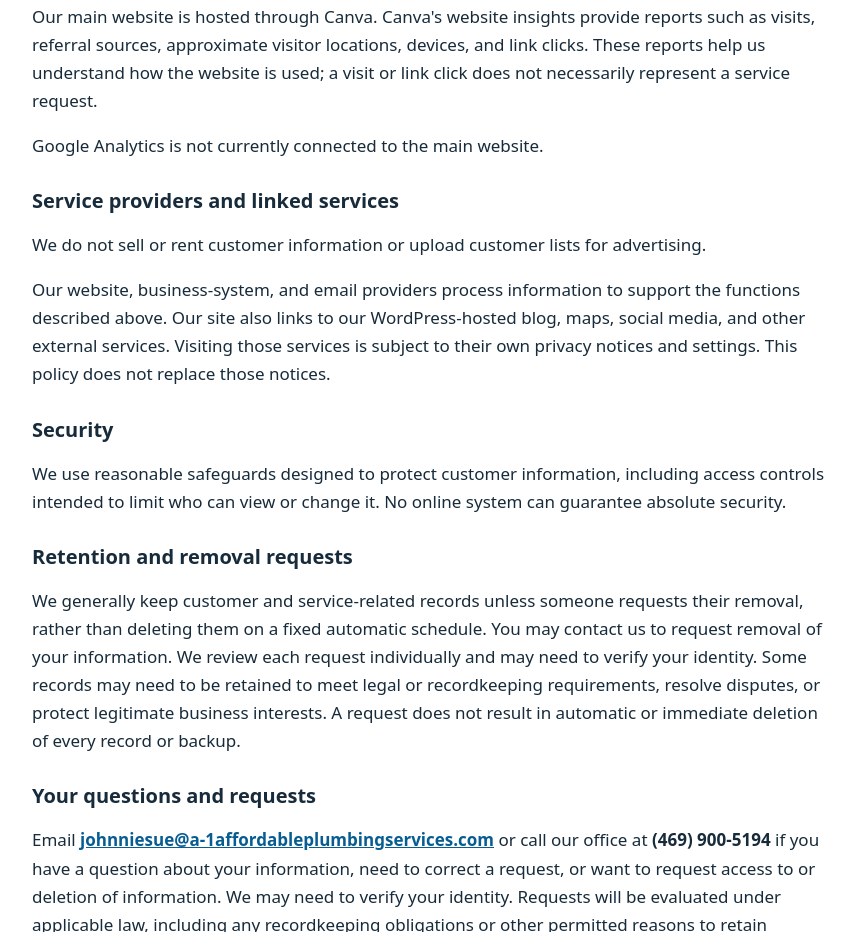
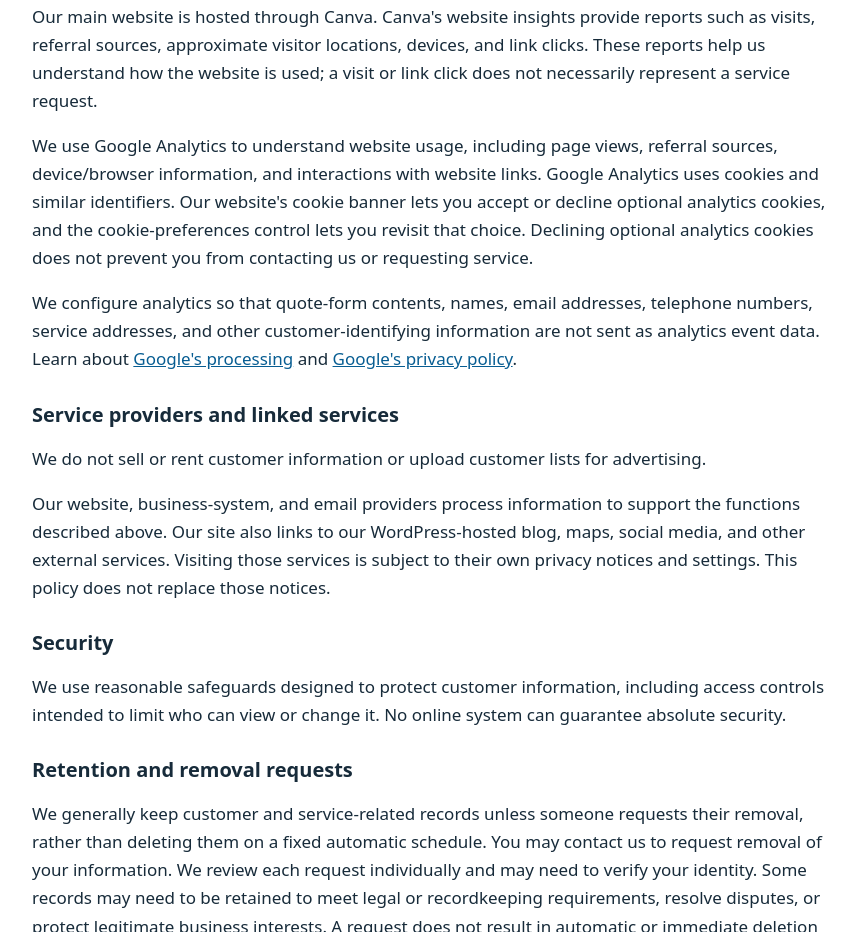
Before and after one commit to johnniesue/A-1APSVC-QUOTE-FORM, a plain HTML site: page privacy.html in a window 1280 px wide. Shown: the part 1073-2005 px from the top of the page, without its empty margins (208-1063 px from the left). Drawn offline with Linux system fonts and the light colour scheme.

Commit message:
Add approved Google Analytics and cookie consent privacy disclosure

```diff
--- a/privacy.html
+++ b/privacy.html
@@ -12,7 +12,8 @@
 <p>The quote system uses request identifiers and security checks to prevent spam and duplicate submissions. A temporary identifier is stored in your browser&#x27;s session storage. The system processes network information and uses hashed identifiers for these security checks.</p>
 <h2>Website measurement and cookies</h2>
 <p>Our main website is hosted through Canva. Canva&#x27;s website insights provide reports such as visits, referral sources, approximate visitor locations, devices, and link clicks. These reports help us understand how the website is used; a visit or link click does not necessarily represent a service request.</p>
-<p>Google Analytics is not currently connected to the main website.</p>
+<p>We use Google Analytics to understand website usage, including page views, referral sources, device/browser information, and interactions with website links. Google Analytics uses cookies and similar identifiers. Our website's cookie banner lets you accept or decline optional analytics cookies, and the cookie-preferences control lets you revisit that choice. Declining optional analytics cookies does not prevent you from contacting us or requesting service.</p>
+<p>We configure analytics so that quote-form contents, names, email addresses, telephone numbers, service addresses, and other customer-identifying information are not sent as analytics event data. Learn about <a href="https://policies.google.com/technologies/partner-sites">Google's processing</a> and <a href="https://policies.google.com/privacy">Google's privacy policy</a>.</p>
 <h2>Service providers and linked services</h2>
 <p>We do not sell or rent customer information or upload customer lists for advertising.</p>
 <p>Our website, business-system, and email providers process information to support the functions described above. Our site also links to our WordPress-hosted blog, maps, social media, and other external services. Visiting those services is subject to their own privacy notices and settings. This policy does not replace those notices.</p>
```
